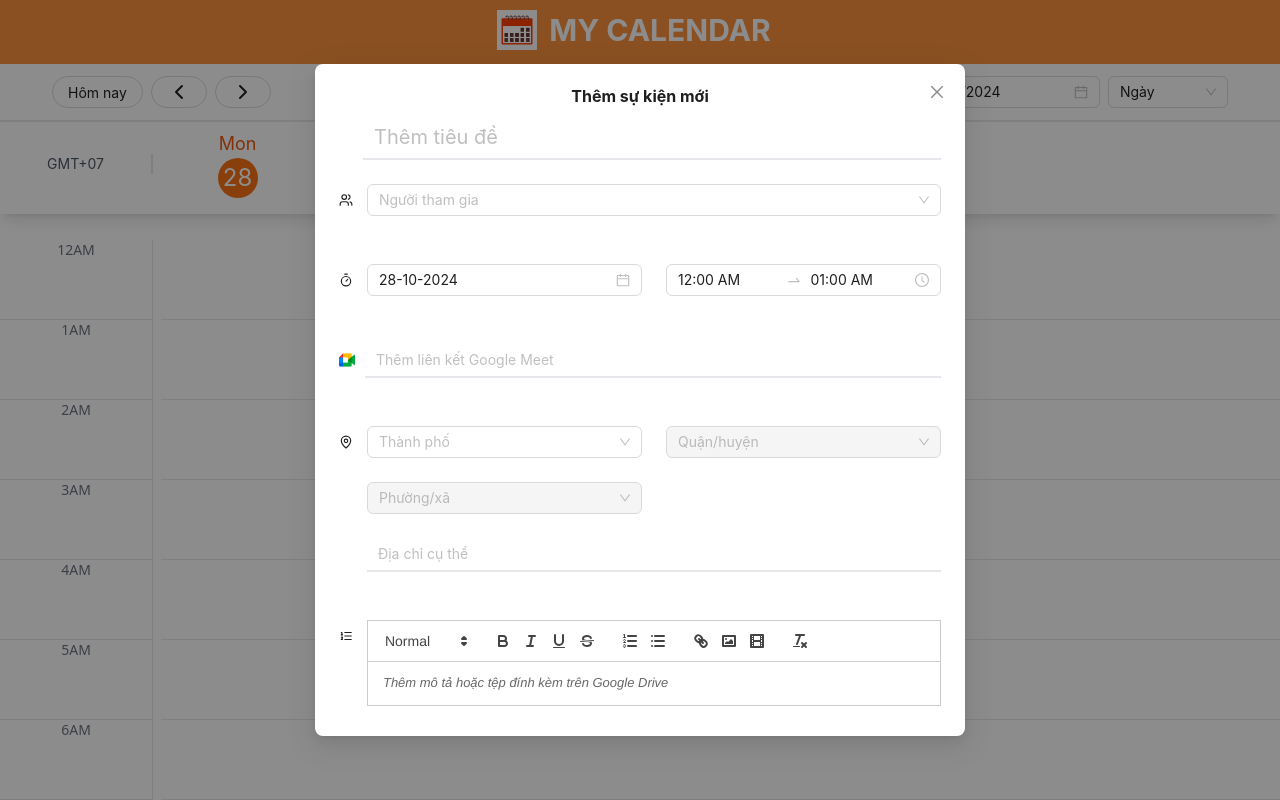
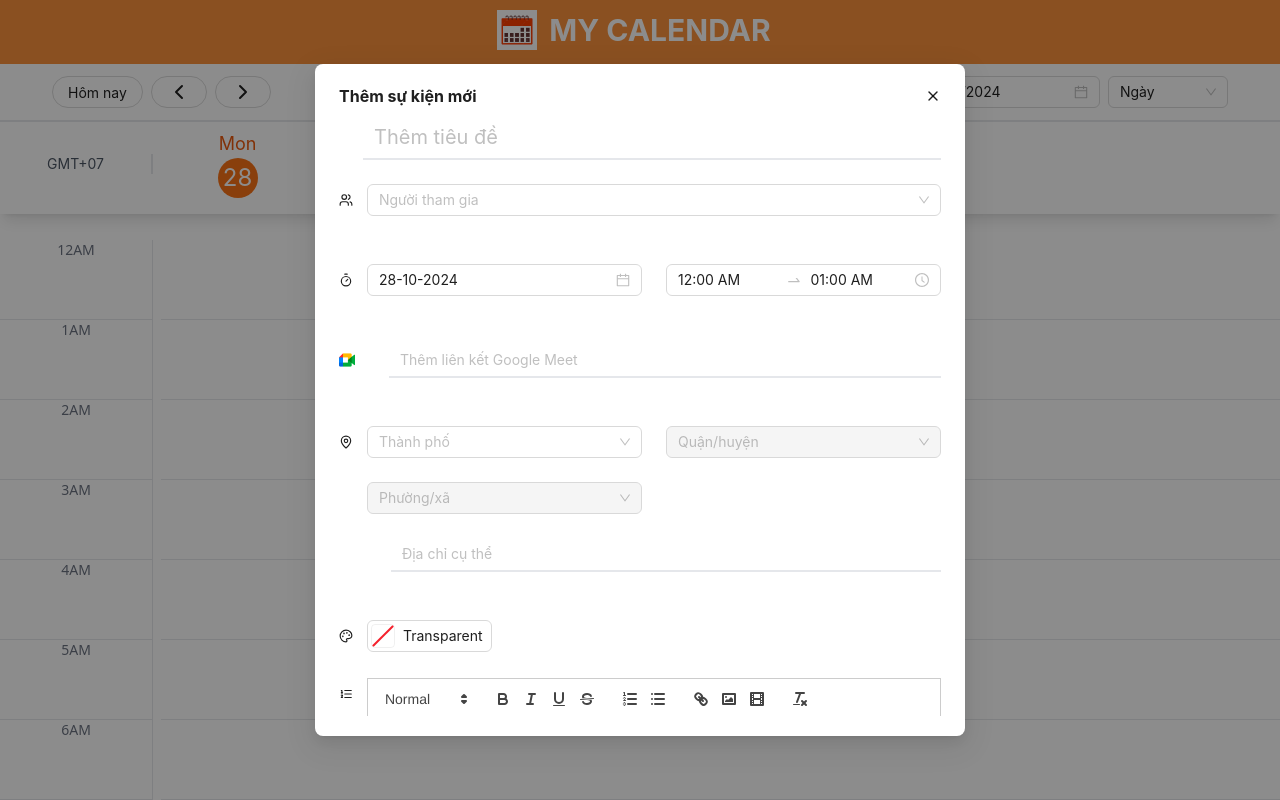
Before and after one commit to di-huynh-dev/calendar, a React (Vite) app: page / in a window 1280 px wide. Both pictures are taken after a click on the element 720 px from the left and 280 px from the top of the page. Shown: the top 800 px of the page. Built offline with nearby package versions, Linux system fonts and the light colour scheme.

Commit message:
feat: edit, pick color

```diff
--- a/src/App.tsx
+++ b/src/App.tsx
@@ -1,3 +1,4 @@
+/* eslint-disable @typescript-eslint/no-explicit-any */
 import React from "react";
 import { format, setHours } from "date-fns";
 import { useState } from "react";
@@ -10,17 +11,24 @@ const Calendar: React.FC = () => {
   const { viewMode, currentDate } = useCalendarStore();
   const [selectedTime, setSelectedTime] = useState<Date | null>(null);
   const [isModalOpen, setIsModalOpen] = useState(false);
+  const [selectedEvent, setSelectedEvent] = useState(null);
 
   const handleTimeClick = (time: Date) => {
     setSelectedTime(time);
+    setSelectedEvent(null);
     setIsModalOpen(true);
   };
 
+  const handleEventClick = (event: any) => {
+    setSelectedEvent(event);
+    setSelectedTime(null);
+    setIsModalOpen(true);
+  };
   const closeModal = () => {
     setIsModalOpen(false);
     setSelectedTime(null);
+    setSelectedEvent(null);
   };
-
   const hours = Array.from({ length: 24 }, (_, i) => i);
 
   return (
@@ -42,11 +50,19 @@ const Calendar: React.FC = () => {
         </div>
 
         {viewMode === "day" && (
-          <DayView date={currentDate} onTimeClick={handleTimeClick} />
+          <DayView
+            date={currentDate}
+            onTimeClick={handleTimeClick}
+            onEventClick={handleEventClick}
+          />
         )}
 
         {isModalOpen && (
-          <AddEventModal selectedTime={selectedTime} onClose={closeModal} />
+          <AddEventModal
+            selectedTime={selectedTime}
+            onClose={closeModal}
+            selectedEvent={selectedEvent}
+          />
         )}
       </div>
     </div>
--- a/src/components/AddEventModal.tsx
+++ b/src/components/AddEventModal.tsx
@@ -2,15 +2,28 @@
 import {
   Button,
   Col,
+  ColorPicker,
   DatePicker,
   Form,
   Input,
   Modal,
+  Popconfirm,
   Row,
   Select,
   TimePicker,
+  Tooltip,
 } from "antd";
-import { ListOrdered, MapPin, Timer, Users } from "lucide-react";
+import {
+  ListOrdered,
+  MapPin,
+  Palette,
+  Pencil,
+  Timer,
+  Trash,
+  Undo2,
+  Users,
+  X,
+} from "lucide-react";
 import GoogleMeetIcon from "../assets/meet.png";
 import dayjs from "dayjs";
 import cities from "../data/city.json";
@@ -21,29 +34,57 @@ import ReactQuill from "react-quill";
 import "react-quill/dist/quill.snow.css";
 import { useCalendarStore } from "../store/useCalendarStore";
 import toast from "react-hot-toast";
+import { useEffect, useState } from "react";
 
 interface AddEventModalProps {
   selectedTime: Date | null;
   onClose: () => void;
+  selectedEvent: any;
 }
 
 const AddEventModal: React.FC<AddEventModalProps> = ({
   selectedTime,
+  selectedEvent,
   onClose,
 }) => {
-  const { addEvent } = useCalendarStore();
-
-  const handleCancel = () => {
-    onClose();
-  };
+  const { addEvent, removeEvent, updateEvent } = useCalendarStore();
+  const isEditMode = Boolean(selectedEvent);
+  const [isEditing, setIsEditing] = useState(!isEditMode);
 
   const [form] = Form.useForm();
+
+  useEffect(() => {
+    if (isEditMode && selectedEvent) {
+      form.setFieldsValue({
+        title: selectedEvent.title,
+        time: {
+          date: dayjs(selectedEvent.start),
+          hour: [dayjs(selectedEvent.start), dayjs(selectedEvent.end)],
+        },
+        googleMeetLink: selectedEvent.googleMeetLink,
+        location: selectedEvent.location,
+        participants: selectedEvent.participants,
+        description: selectedEvent.description,
+        colorTag: selectedEvent.colorTag,
+      });
+    } else {
+      form.resetFields();
+    }
+  }, [selectedEvent, form, isEditMode]);
+
   const selectedCity = Form.useWatch(["location", "city"], form);
   const selectedDistrict = Form.useWatch(["location", "district"], form);
 
   const onFinish = (values: any) => {
-    const { title, time, googleMeetLink, location, participants, description } =
-      values;
+    const {
+      title,
+      time,
+      googleMeetLink,
+      location,
+      participants,
+      description,
+      colorTag,
+    } = values;
 
     const selectedDate = time.date ? dayjs(time.date) : dayjs();
     const startTime = selectedDate
@@ -56,7 +97,7 @@ const AddEventModal: React.FC<AddEventModalProps> = ({
       .second(0);
 
     const event = {
-      id: dayjs().valueOf().toString(),
+      id: isEditMode ? selectedEvent.id : dayjs().valueOf().toString(),
       title,
       start: startTime.toDate(),
       end: endTime.toDate(),
@@ -64,13 +105,31 @@ const AddEventModal: React.FC<AddEventModalProps> = ({
       location,
       participants,
       description,
+      colorTag,
     };
 
-    console.log(event);
+    if (isEditMode) {
+      updateEvent(event);
+      toast.success("Sự kiện đã được cập nhật");
+    } else {
       addEvent(event);
+      toast.success("Sự kiện đã được thêm thành công");
+    }
+
     form.resetFields();
     onClose();
-    toast.success("Sự kiện đã được thêm thành công");
+  };
+
+  const handleCancel = () => {
+    onClose();
+  };
+
+  const handleDeleteEvent = () => {
+    if (selectedEvent) {
+      removeEvent(selectedEvent.id);
+      onClose();
+      toast.success("Sự kiện đã được xóa thành công");
+    }
   };
 
   const modulesQuill = {
@@ -102,13 +161,66 @@ const AddEventModal: React.FC<AddEventModalProps> = ({
 
   return (
     <Modal
-      title={<p className="text-center font-bold">Thêm sự kiện mới</p>}
-      open={!!selectedTime}
+      title={
+        <div className="flex items-center justify-between">
+          <p className="text-center font-bold">
+            {isEditMode ? "Chi tiết sự kiện" : "Thêm sự kiện mới"}
+          </p>
+          <div className="flex gap-4 items-center">
+            {isEditMode && (
+              <>
+                {isEditing ? (
+                  <Tooltip title="Hủy chỉnh sửa">
+                    <Popconfirm
+                      title="Xác nhận hủy thay đổi"
+                      onConfirm={() => {
+                        setIsEditing(false);
+                      }}
+                    >
+                      <button>
+                        <Undo2 size={16} />
+                      </button>
+                    </Popconfirm>
+                  </Tooltip>
+                ) : (
+                  <>
+                    <Tooltip title="Chỉnh sửa sự kiện">
+                      <button
+                        onClick={() => {
+                          setIsEditing(true);
+                        }}
+                      >
+                        <Pencil size={16} />
+                      </button>
+                    </Tooltip>
+                    <Tooltip title="Xóa sự kiện">
+                      <Popconfirm
+                        title="Xác nhận Xóa sự kiện"
+                        onConfirm={handleDeleteEvent}
+                      >
+                        <button>
+                          <Trash size={16} />
+                        </button>
+                      </Popconfirm>
+                    </Tooltip>
+                  </>
+                )}
+              </>
+            )}
+
+            <button onClick={handleCancel}>
+              <X size={16} />
+            </button>
+          </div>
+        </div>
+      }
+      open
       onCancel={handleCancel}
       centered
       width={650}
       footer={null}
       maskClosable={true}
+      closable={false}
     >
       <Form
         form={form}
@@ -118,11 +230,14 @@ const AddEventModal: React.FC<AddEventModalProps> = ({
         requiredMark={false}
         autoComplete="off"
         layout="horizontal"
+        disabled={!isEditing}
         className="max-h-[calc(100vh-200px)] overflow-y-auto overflow-x-hidden scrollbar-thin scrollbar-thumb-gray-300 scrollbar-track-gray-100 scrollbar-w-1"
       >
         <Form.Item
           name="title"
-          className="border-b-2 hover:border-orange-500 w-full ml-6"
+          className={`w-full ml-6 border-b-2 ${
+            isEditing ? " hover:border-orange-500" : ""
+          }`}
         >
           <Input
             placeholder="Thêm tiêu đề"
@@ -159,7 +274,7 @@ const AddEventModal: React.FC<AddEventModalProps> = ({
                         <img
                           src={person.avatar}
                           alt={person.name}
-                          className="w-4 h-4 object-cover rounded-full mr-2"
+                          className="w-6 h-6 object-cover rounded-full mr-2"
                         />
                         <div>
                           <p>{person.name}</p>
@@ -175,7 +290,7 @@ const AddEventModal: React.FC<AddEventModalProps> = ({
                   const selectedParticipants =
                     getFieldValue("participants") || [];
                   return (
-                    <div className="mt-2">
+                    <div className="mt-2 grid grid-cols-2 gap-2">
                       {selectedParticipants.map((id: string) => {
                         const person = persons.find((p) => p.id === Number(id));
                         return (
@@ -183,7 +298,7 @@ const AddEventModal: React.FC<AddEventModalProps> = ({
                             <img
                               src={person?.avatar}
                               alt={person?.name}
-                              className="w-4 h-4 object-cover rounded-full mr-2"
+                              className="w-6 h-6 object-cover rounded-full mr-2"
                             />
                             <div>
                               <p>{person?.name}</p>
@@ -246,7 +361,9 @@ const AddEventModal: React.FC<AddEventModalProps> = ({
           <Row gutter={24}>
             <Form.Item
               name="googleMeetLink"
-              className="border-b-2 hover:border-orange-500 w-full"
+              className={`w-full ml-6 border-b-2 ${
+                isEditing ? "hover:border-orange-500" : ""
+              }`}
             >
               <Input placeholder="Thêm liên kết Google Meet" bordered={false} />
             </Form.Item>
@@ -307,7 +424,7 @@ const AddEventModal: React.FC<AddEventModalProps> = ({
                       },
                     });
                   }}
-                  disabled={!selectedCity}
+                  disabled={!selectedCity || !isEditing}
                 >
                   {Object.values(districts)
                     .filter((district) => district.parent_code === selectedCity)
@@ -341,7 +458,7 @@ const AddEventModal: React.FC<AddEventModalProps> = ({
                       },
                     });
                   }}
-                  disabled={!selectedDistrict}
+                  disabled={!selectedDistrict || !isEditing}
                 >
                   {Object.values(wards)
                     .filter((ward) => ward.parent_code === selectedDistrict)
@@ -355,7 +472,9 @@ const AddEventModal: React.FC<AddEventModalProps> = ({
             </Col>
             <Col xs={24} sm={24}>
               <Form.Item
-                className="border-b-2 hover:border-orange-500 w-full"
+                className={`w-full ml-6 border-b-2 ${
+                  isEditing ? " hover:border-orange-500" : ""
+                }`}
                 name={["location", "address"]}
               >
                 <Input placeholder="Địa chỉ cụ thể" bordered={false} />
@@ -363,7 +482,15 @@ const AddEventModal: React.FC<AddEventModalProps> = ({
             </Col>
           </Row>
         </Form.Item>
-
+        <Form.Item label={<Palette size={14} />} name="colorTag">
+          <ColorPicker
+            allowClear
+            showText
+            onChange={(color) => {
+              form.setFieldsValue({ colorTag: color.toHexString() });
+            }}
+          />
+        </Form.Item>
         <Form.Item label={<ListOrdered size={14} />} name="description">
           <Col span={24}>
             <ReactQuill
@@ -372,6 +499,8 @@ const AddEventModal: React.FC<AddEventModalProps> = ({
               onChange={(value) => form.setFieldsValue({ description: value })}
               modules={modulesQuill}
               formats={formatsQuill}
+              value={form.getFieldValue("description")}
+              readOnly={!isEditing}
             />
             <style>
               {`
@@ -402,7 +531,7 @@ const AddEventModal: React.FC<AddEventModalProps> = ({
             htmlType="submit"
             className="w-full mt-8 shadow-lg"
           >
-            Thêm sự kiện
+            {isEditMode ? "Cập nhật sự kiện" : "Thêm sự kiện"}
           </Button>
         </Form.Item>
       </Form>
--- a/src/main.tsx
+++ b/src/main.tsx
@@ -3,6 +3,7 @@ import { createRoot } from "react-dom/client";
 import "./index.css";
 import App from "./App.tsx";
 import { ConfigProvider } from "antd";
+import { Toaster } from "react-hot-toast";
 
 createRoot(document.getElementById("root")!).render(
   <StrictMode>
@@ -15,6 +16,7 @@ createRoot(document.getElementById("root")!).render(
       }}
     >
       <App />
+      <Toaster />
     </ConfigProvider>
   </StrictMode>
 );
--- a/src/store/useCalendarStore.ts
+++ b/src/store/useCalendarStore.ts
@@ -15,6 +15,7 @@ interface CalendarStore {
   events: Event[];
   addEvent: (event: Event) => void;
   removeEvent: (id: string) => void;
+  updateEvent: (event: Event) => void;
   updateEventTime: (id: string, start: Date, end: Date) => void;
 }
 
@@ -29,6 +30,11 @@ export const useCalendarStore = create<CalendarStore>()(
         set((state) => ({
           events: state.events.filter((event) => event.id !== id),
         })),
+      updateEvent: (event) => {
+        set((state) => ({
+          events: state.events.map((e) => (e.id === event.id ? event : e)),
+        }));
+      },
       updateEventTime: (id: string, start: Date, end: Date) => {
         set((state) => ({
           events: state.events.map((event) =>
--- a/src/types/event.type.ts
+++ b/src/types/event.type.ts
@@ -12,4 +12,5 @@ export interface Event {
   };
   participants?: string[];
   googleMeetLink?: string;
+  colorTag?: string;
 }
```
Also changed, not shown: src/components/DayView.tsx (+12 -2 lines), src/components/DraggableEvent.tsx (+4 -84 lines). Lines whose indentation alone changed are shown as unchanged.
